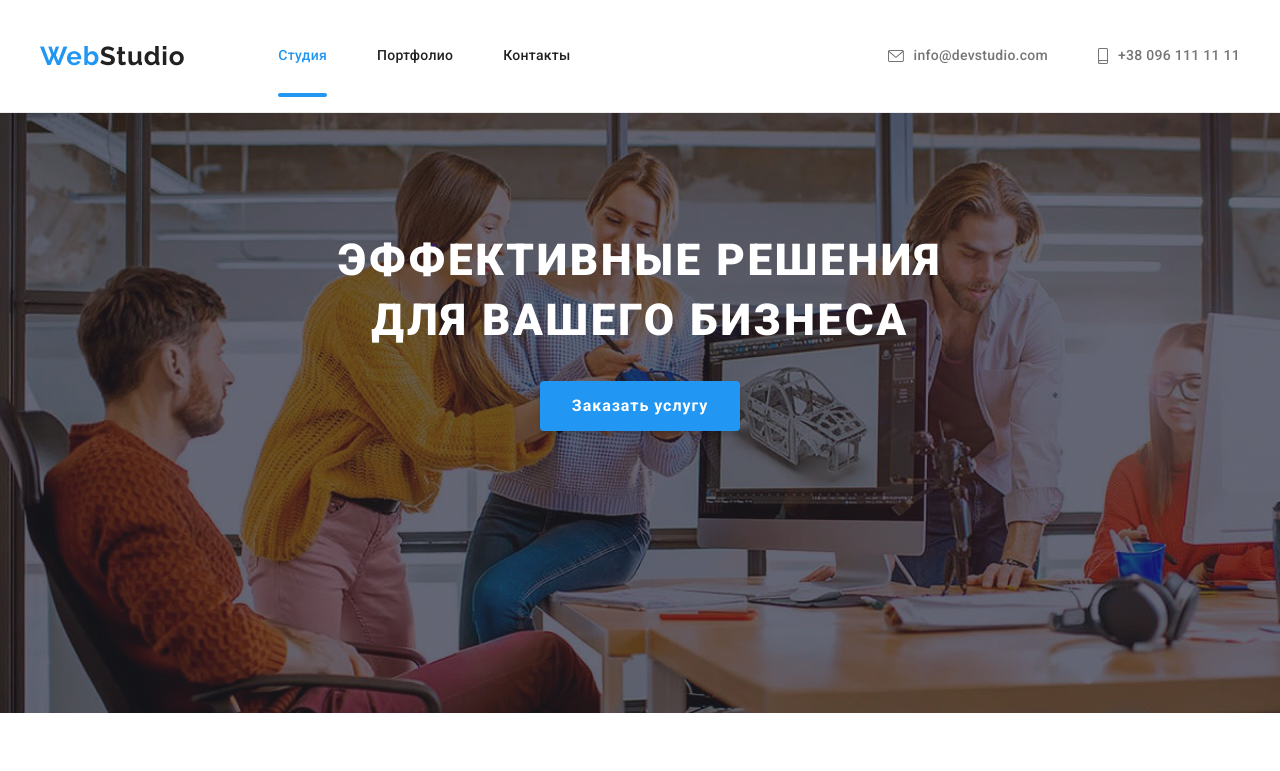
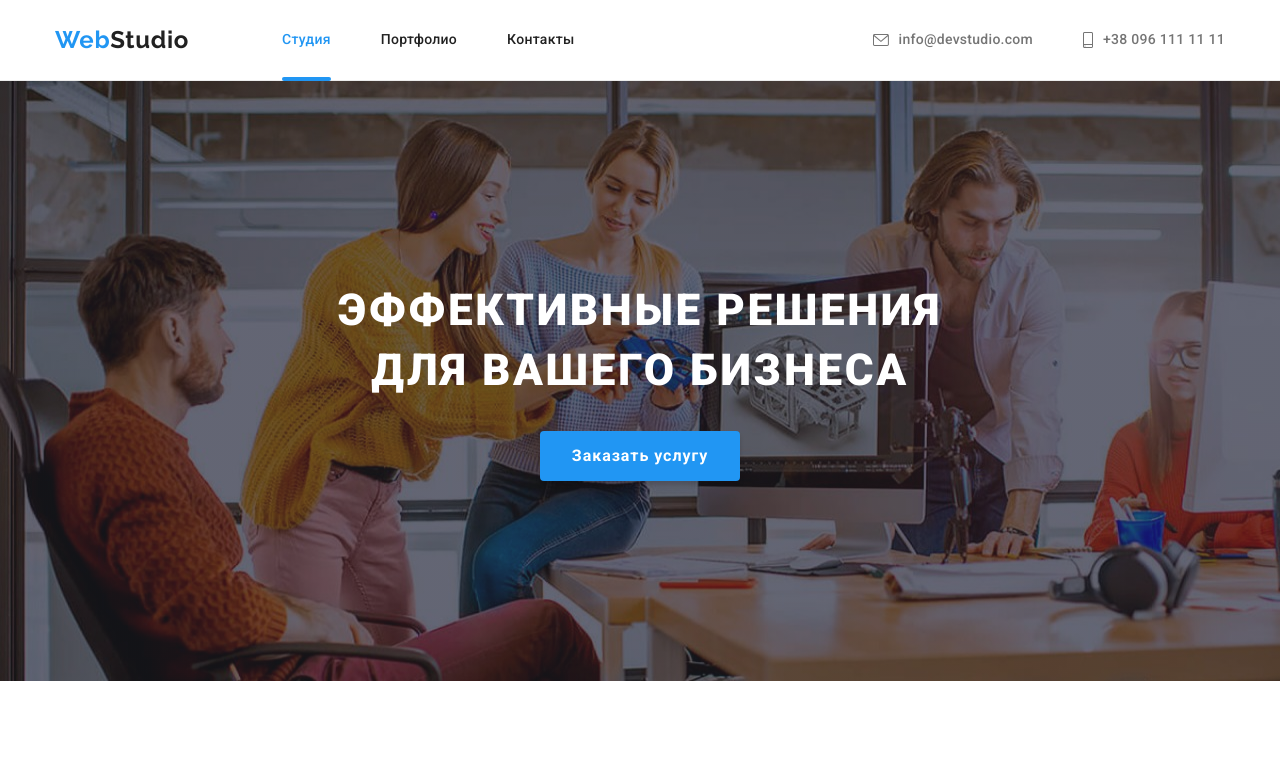
Before and after one commit to MidwayGTR/goit-markup-hw-08, a plain HTML site: page index.html in a window 1280 px wide. Shown: the top 771 px of the page. Drawn offline with nearby package versions, Linux system fonts and the light colour scheme.

Commit message:
dz-8 completed

```diff
--- a/scss/components/_logo.scss
+++ b/scss/components/_logo.scss
@@ -6,13 +6,14 @@
   line-height: 1.19;
   letter-spacing: 0.03em;
   color: var(--acent-cl);
-
-  // @include mq(mobile-only) {
-  //     justify-content: center;
-  // }
 }
 
 @include mq(tablet) {
+  .logo {
+    font-size: 24px;
+    line-height: 1.17px;
+  }
+
   .header__logo {
     margin-right: 88px;
   }
--- a/scss/layouts/_header.scss
+++ b/scss/layouts/_header.scss
@@ -4,7 +4,10 @@
 
   &__conteiner {
     display: flex;
-    padding: 16px 0px;
     align-items: center;
+
+    @include mq(mobile-only) {
+      padding: 16px 0px;
+    }
   }
 }
--- a/scss/layouts/_hero.scss
+++ b/scss/layouts/_hero.scss
@@ -1,16 +1,17 @@
 .hero {
   max-width: 1600px;
-  height: 600px;
   margin-left: auto;
   margin-right: auto;
-  padding-bottom: 200px;
-  padding-top: 200px;
 
   text-align: center;
   background-color: var(--acent-bg-cl);
 
   background-size: cover;
   background-repeat: no-repeat;
+
+  @include mq(mobile-only) {
+    max-width: 100%;
+  }
 
   @include mq(mobile) {
     padding-bottom: 118px;
@@ -20,6 +21,11 @@
   @include mq(tablet) {
     padding-bottom: 118px;
     padding-top: 118px;
+  }
+
+  @include mq(desktop) {
+    padding-bottom: 200px;
+    padding-top: 200px;
   }
 
   // Завантаження звичайного фонового зображення для всіх типів пристроїв та Retina
@@ -50,10 +56,6 @@
         url(../images/hero-section/bg-header-img@2x_lg.jpg);
     }
   }
-
-  @include mq(mobile-only) {
-    max-width: 100%;
-  }
 }
 
 .hero-title {
```
Also changed, not shown: scss/components/_navigation.scss (+1 -6 lines), css/main.css, css/main.min.css, 2 other files.
